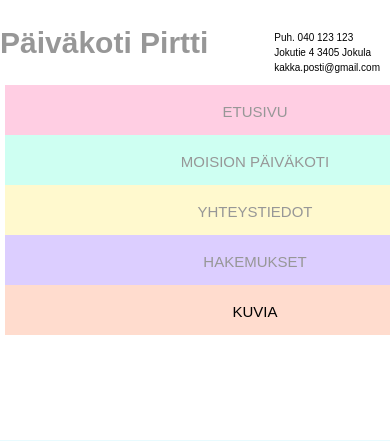
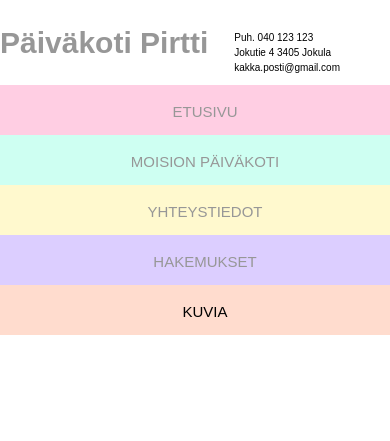
Before and after one commit to datamonnit/pirtti, a PHP site: page /kuvia.html in a window 390 px wide; the page is wider, and only the part inside the window is pictured. Shown: the top 441 px of that part. Run offline with PHP 8.4, Linux system fonts and the light colour scheme.

Commit message:
Mobiilioptimointia

```diff
--- a/assets/css/style.css
+++ b/assets/css/style.css
@@ -105,7 +105,7 @@ header nav{
   padding-bottom: 25px;
 }
 
-nav ul li {display: inline-block; margin-left: 5px;}
+nav ul li {display: inline-block; }
 
 li.tab1{
   background-color: #ffcee3;
@@ -231,36 +231,30 @@ hr.style-two {
   hr.style-two {
       display: none;
   }
+
   header #title p{
-    margin-right: 100px;
+    margin-right: 50px;
     font-size: 10px;
+  }
+
+  header li{
+    margin: auto;
+  }
+
+  header nav{
+    width: 100vw;
+    color: #979797;
 
   }
-  header li{
-    margin: auto;
-
-  }
-  header nav{
-
-
-    color: #979797;
-
-    padding-bottom: 5px;
-  }
-  .container{ width: 480px;}
 
   header{
-    margin: auto;
-    width:100%;
+    width: 100vw;
+  }
 
-  }
-  li {
-
-  }
   li.tab1{
     background-color: #ffcee3;
     padding: 10px;
-    width: 480px;
+    width: 100vw;
     text-align: center;
     font-size: 20px;
     -ms-transform: rotate(0deg); /* IE 9 */
@@ -271,7 +265,7 @@ hr.style-two {
   li.tab2{
     background-color: #ceeaff;
     padding: 10px;
-width: 100%;
+    width: 100vw;
     text-align: center;
     font-size: 20px;
     -ms-transform: rotate(0deg); /* IE 9 */
@@ -282,7 +276,7 @@ transform: rotate(0deg);
   li.tab3{
     background-color: #cefff2;
     padding: 10px;
-width: 100%;
+    width: 100vw;
     text-align: center;
     font-size: 20px;
     -ms-transform: rotate(0deg); /* IE 9 */
@@ -293,7 +287,7 @@ transform: rotate(0deg);
   li.tab4{
     background-color: #fff9ce;
     padding: 10px;
-width: 100%;
+    width: 100vw;
     text-align: center;
     font-size: 20px;
     -ms-transform: rotate(0deg); /* IE 9 */
@@ -304,7 +298,7 @@ transform: rotate(0deg);
   li.tab5{
     background-color: #dcceff;
     padding: 10px;
-width: 100%;
+    width: 100vw;
     text-align: center;
     font-size: 20px;
     -ms-transform: rotate(0deg); /* IE 9 */
@@ -315,58 +309,64 @@ transform: rotate(0deg);
   li.tab6{
     background-color: #ffdcce;
     padding: 10px;
-width: 100%;
+    width: 100vw;
     text-align: center;
     font-size: 20px;
     -ms-transform: rotate(0deg); /* IE 9 */
     -webkit-transform: rotate(0deg); /* Chrome, Safari, Opera */
     transform: rotate(0deg);
     }
+
+  .container{
+    max-width: 100vw;
+   }
+
    .container2{
-    margin: auto;
-    width:90%;
+     width:100%;
      overflow:hidden;
      color: black;
      background-color: #ffe8fe;
-    padding: 15px;
+     padding: 20px;
 
 
    }
+
   .container3{
     margin: auto;
-    width:90%;
+    max-width: 100vw;
     overflow:hidden;
     color: black;
     background-color: #e8fbff;
     padding: 15px;
-
-
     }
 
   .imgjuttu{
     display: none;
   }
+
   .containerh1{
     display: none;
   }
+
   .sidecontainer{
-    width:250px;
-    float: right;
-    display: block;
-    color: black;
-    background-color: #ffe8fe;
-    margin-top: auto;
-    bottom: auto;
 
+    display: none;
 
   }
+
   #showcase{
-    width:480px;
+    width: 100vw;
 
   }
   #boxes{
-    width:100%;
-
-    padding-bottom: 500px;
+    width: 100vw;
+  }
+  footer{
+    color:#ffffff;
+    background-color:#333;
+    text-align: left;
+    width: 100vw;
+    height: 100px;
+    margin: auto;
   }
 }
```
Lines whose indentation alone changed are shown as unchanged.
